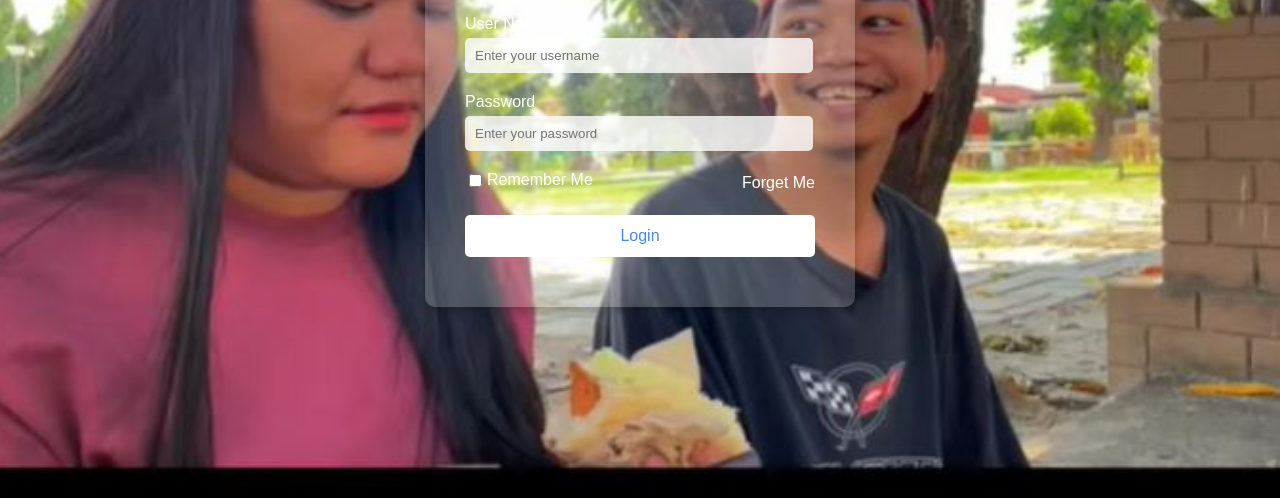
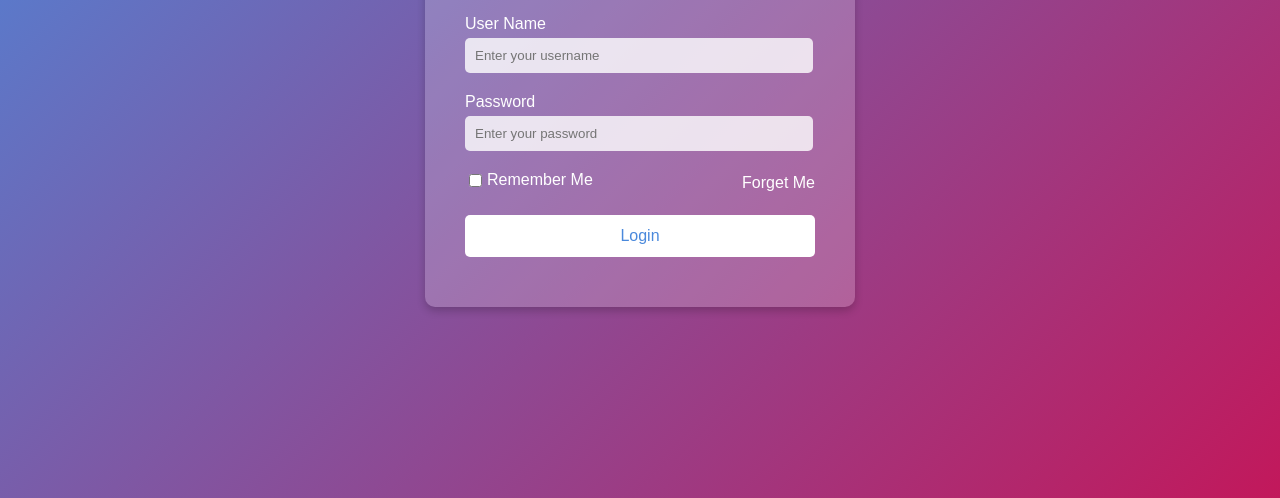
Before and after one commit to mGarms/GAR, a plain HTML site: page index.html in a window 1280 px wide. Shown: the part 302-800 px from the top of the page. Drawn offline with Linux system fonts and the light colour scheme.

Commit message:
Update intro.css

```diff
--- a/intro.css
+++ b/intro.css
@@ -7,10 +7,6 @@ body {
     align-items: center;
     min-height: 100vh;
     background: linear-gradient(135deg, #4A89DC, #C2185B);
-    background-image: url('cheesedog.jpg'); /* Replace 'your-image.jpg' */
-    background-size: cover; /* Cover the entire viewport */
-    background-repeat: no-repeat; /* Prevent image repetition */
-    background-position: center; /* Center the image */
 }
 
 .login-container {
```
